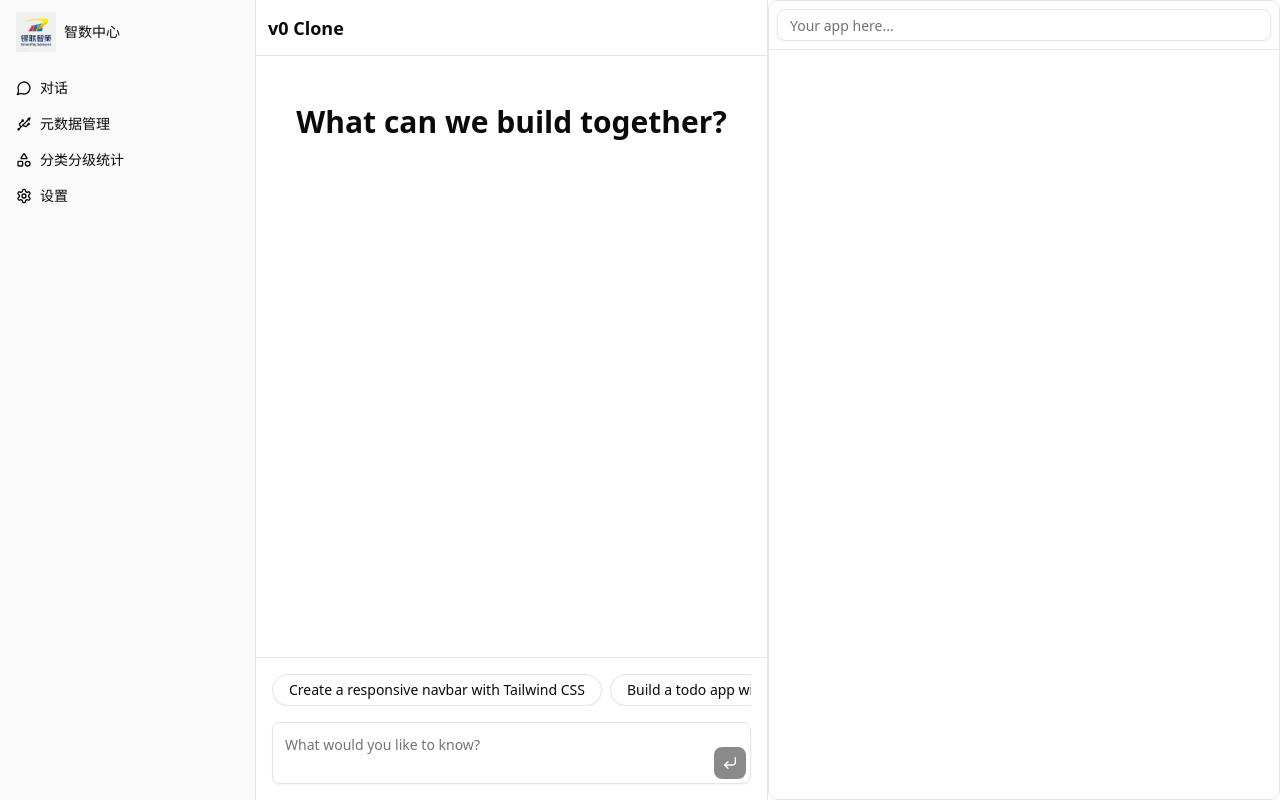
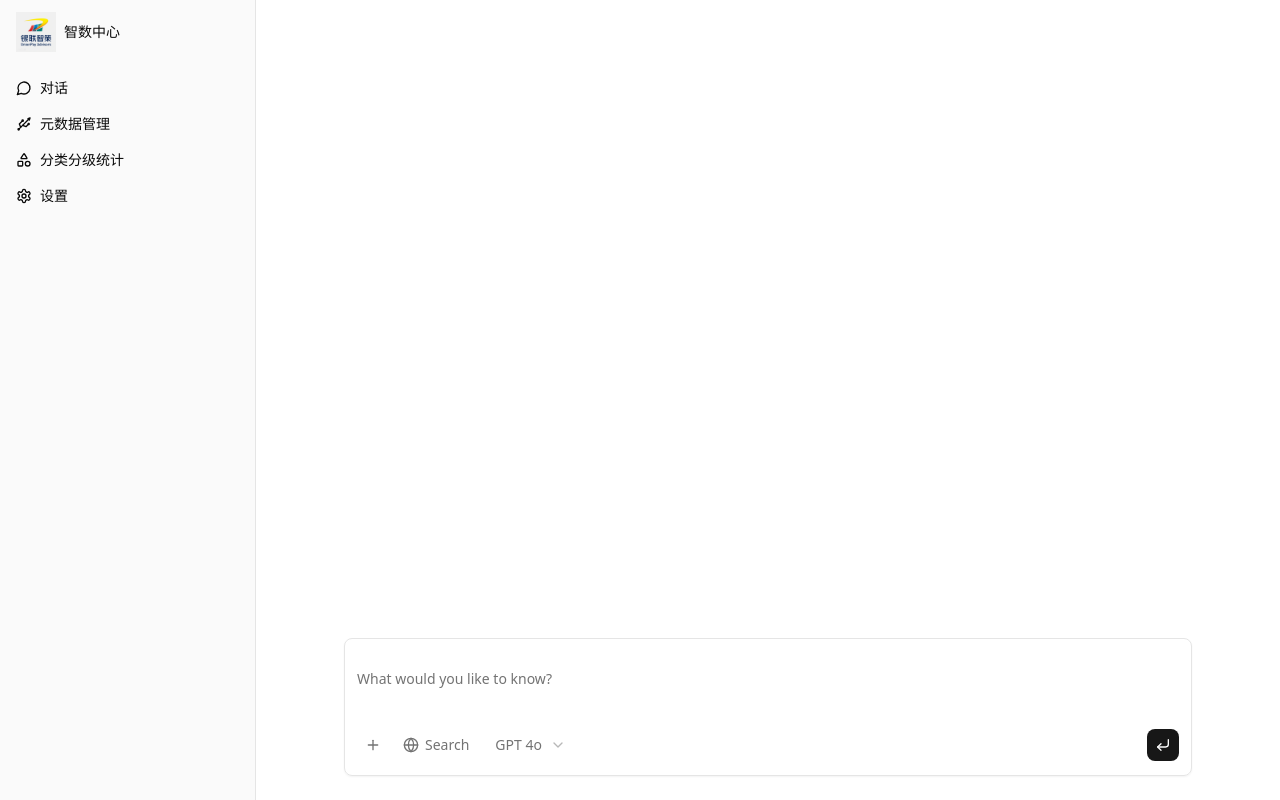
Before and after one commit to suimis/DataClassify, a Next.js app: page /test in a window 1280 px wide. Built offline with nearby package versions, Linux system fonts and the light colour scheme.

Commit message:
update/更新对话样式

```diff
--- a/app/test/page.tsx
+++ b/app/test/page.tsx
@@ -1,175 +1,231 @@
 'use client';
-import { useState } from 'react';
-import {
-  PromptInput,
-  type PromptInputMessage,
-  PromptInputSubmit,
-  PromptInputTextarea,
-} from '@/components/ai-elements/prompt-input';
-import { Message, MessageContent } from '@/components/ai-elements/message';
 import {
   Conversation,
   ConversationContent,
+  ConversationScrollButton,
 } from '@/components/ai-elements/conversation';
 import {
-  WebPreview,
-  WebPreviewNavigation,
-  WebPreviewUrl,
-  WebPreviewBody,
-} from '@/components/ai-elements/web-preview';
+  Message,
+  MessageContent,
+  MessageResponse,
+  MessageActions,
+  MessageAction,
+} from '@/components/ai-elements/message';
+import {
+  PromptInput,
+  PromptInputActionAddAttachments,
+  PromptInputActionMenu,
+  PromptInputActionMenuContent,
+  PromptInputActionMenuTrigger,
+  PromptInputAttachment,
+  PromptInputAttachments,
+  PromptInputBody,
+  PromptInputButton,
+  PromptInputHeader,
+  type PromptInputMessage,
+  PromptInputSelect,
+  PromptInputSelectContent,
+  PromptInputSelectItem,
+  PromptInputSelectTrigger,
+  PromptInputSelectValue,
+  PromptInputSubmit,
+  PromptInputTextarea,
+  PromptInputFooter,
+  PromptInputTools,
+} from '@/components/ai-elements/prompt-input';
+import { Fragment, useState } from 'react';
+import { useChat } from '@ai-sdk/react';
+import { CopyIcon, GlobeIcon, RefreshCcwIcon } from 'lucide-react';
+import {
+  Source,
+  Sources,
+  SourcesContent,
+  SourcesTrigger,
+} from '@/components/ai-elements/sources';
+import {
+  Reasoning,
+  ReasoningContent,
+  ReasoningTrigger,
+} from '@/components/ai-elements/reasoning';
 import { Loader } from '@/components/ai-elements/loader';
-import { Suggestions, Suggestion } from '@/components/ai-elements/suggestion';
-interface Chat {
-  id: string;
-  demo: string;
+const models = [
+  {
+    name: 'GPT 4o',
+    value: 'openai/gpt-4o',
+  },
+  {
+    name: 'Deepseek R1',
+    value: 'deepseek/deepseek-r1',
+  },
+];
+const ChatBotDemo = () => {
+  const [input, setInput] = useState('');
+  const [model, setModel] = useState<string>(models[0].value);
+  const [webSearch, setWebSearch] = useState(false);
+  const { messages, sendMessage, status, regenerate } = useChat();
+  const handleSubmit = (message: PromptInputMessage) => {
+    const hasText = Boolean(message.text);
+    const hasAttachments = Boolean(message.files?.length);
+    if (!(hasText || hasAttachments)) {
+      return;
     }
-export default function Home() {
-  const [message, setMessage] = useState('');
-  const [currentChat, setCurrentChat] = useState<Chat | null>(null);
-  const [isLoading, setIsLoading] = useState(false);
-  const [chatHistory, setChatHistory] = useState<
-    Array<{
-      type: 'user' | 'assistant';
-      content: string;
-    }>
-  >([]);
-  const handleSendMessage = async (promptMessage: PromptInputMessage) => {
-    const hasText = Boolean(promptMessage.text);
-    const hasAttachments = Boolean(promptMessage.files?.length);
-
-    if (!(hasText || hasAttachments) || isLoading) return;
-    const userMessage = promptMessage.text?.trim() || 'Sent with attachments';
-    setMessage('');
-    setIsLoading(true);
-    setChatHistory((prev) => [...prev, { type: 'user', content: userMessage }]);
-    try {
-      const response = await fetch('/api/chat', {
-        method: 'POST',
-        headers: {
-          'Content-Type': 'application/json',
+    sendMessage(
+      {
+        text: message.text || 'Sent with attachments',
+        files: message.files,
       },
-        body: JSON.stringify({
-          message: userMessage,
-          chatId: currentChat?.id,
-        }),
-      });
-      if (!response.ok) {
-        throw new Error('Failed to create chat');
-      }
-      const chat: Chat = await response.json();
-      setCurrentChat(chat);
-      setChatHistory((prev) => [
-        ...prev,
       {
-          type: 'assistant',
-          content: 'Generated new app preview. Check the preview panel!',
+        body: {
+          model: model,
+          webSearch: webSearch,
         },
-      ]);
-    } catch (error) {
-      console.error('Error:', error);
-      setChatHistory((prev) => [
-        ...prev,
-        {
-          type: 'assistant',
-          content:
-            'Sorry, there was an error creating your app. Please try again.',
       },
-      ]);
-    } finally {
-      setIsLoading(false);
-    }
+    );
+    setInput('');
   };
   return (
-    <div className="h-screen flex">
-      {/* Chat Panel */}
-      <div className="w-1/2 flex flex-col border-r">
-        {/* Header */}
-        <div className="border-b p-3 h-14 flex items-center justify-between">
-          <h1 className="text-lg font-semibold">v0 Clone</h1>
+    <div className="max-w-4xl mx-auto p-6 relative size-full h-screen">
+      <div className="flex flex-col h-full">
+        <Conversation className="h-full">
+          <ConversationContent>
+            {messages.map((message) => (
+              <div key={message.id}>
+                {message.role === 'assistant' &&
+                  message.parts.filter((part) => part.type === 'source-url')
+                    .length > 0 && (
+                    <Sources>
+                      <SourcesTrigger
+                        count={
+                          message.parts.filter(
+                            (part) => part.type === 'source-url',
+                          ).length
+                        }
+                      />
+                      {message.parts
+                        .filter((part) => part.type === 'source-url')
+                        .map((part, i) => (
+                          <SourcesContent key={`${message.id}-${i}`}>
+                            <Source
+                              key={`${message.id}-${i}`}
+                              href={part.url}
+                              title={part.url}
+                            />
+                          </SourcesContent>
+                        ))}
+                    </Sources>
+                  )}
+                {message.parts.map((part, i) => {
+                  switch (part.type) {
+                    case 'text':
+                      return (
+                        <Message key={`${message.id}-${i}`} from={message.role}>
+                          <MessageContent>
+                            <MessageResponse>{part.text}</MessageResponse>
+                          </MessageContent>
+                          {message.role === 'assistant' &&
+                            i === messages.length - 1 && (
+                              <MessageActions>
+                                <MessageAction
+                                  onClick={() => regenerate()}
+                                  label="Retry"
+                                >
+                                  <RefreshCcwIcon className="size-3" />
+                                </MessageAction>
+                                <MessageAction
+                                  onClick={() =>
+                                    navigator.clipboard.writeText(part.text)
+                                  }
+                                  label="Copy"
+                                >
+                                  <CopyIcon className="size-3" />
+                                </MessageAction>
+                              </MessageActions>
+                            )}
+                        </Message>
+                      );
+                    case 'reasoning':
+                      return (
+                        <Reasoning
+                          key={`${message.id}-${i}`}
+                          className="w-full"
+                          isStreaming={
+                            status === 'streaming' &&
+                            i === message.parts.length - 1 &&
+                            message.id === messages.at(-1)?.id
+                          }
+                        >
+                          <ReasoningTrigger />
+                          <ReasoningContent>{part.text}</ReasoningContent>
+                        </Reasoning>
+                      );
+                    default:
+                      return null;
+                  }
+                })}
               </div>
-        <div className="flex-1 overflow-y-auto p-4 space-y-4">
-          {chatHistory.length === 0 ? (
-            <div className="text-center font-semibold mt-8">
-              <p className="text-3xl mt-4">What can we build together?</p>
-            </div>
-          ) : (
-            <>
-              <Conversation>
-                <ConversationContent>
-                  {chatHistory.map((msg, index) => (
-                    <Message from={msg.type} key={index}>
-                      <MessageContent>{msg.content}</MessageContent>
-                    </Message>
             ))}
+            {status === 'submitted' && <Loader />}
           </ConversationContent>
+          <ConversationScrollButton />
         </Conversation>
-              {isLoading && (
-                <Message from="assistant">
-                  <MessageContent>
-                    <div className="flex items-center gap-2">
-                      <Loader />
-                      Creating your app...
-                    </div>
-                  </MessageContent>
-                </Message>
-              )}
-            </>
-          )}
-        </div>
-        {/* Input */}
-        <div className="border-t p-4">
-          {!currentChat && (
-            <Suggestions>
-              <Suggestion
-                onClick={() =>
-                  setMessage('Create a responsive navbar with Tailwind CSS')
-                }
-                suggestion="Create a responsive navbar with Tailwind CSS"
+        <PromptInput
+          onSubmit={handleSubmit}
+          className="mt-4"
+          globalDrop
+          multiple
+        >
+          <PromptInputHeader>
+            <PromptInputAttachments>
+              {(attachment) => <PromptInputAttachment data={attachment} />}
+            </PromptInputAttachments>
+          </PromptInputHeader>
+          <PromptInputBody>
+            <PromptInputTextarea
+              onChange={(e) => setInput(e.target.value)}
+              value={input}
             />
-              <Suggestion
-                onClick={() => setMessage('Build a todo app with React')}
-                suggestion="Build a todo app with React"
-              />
-              <Suggestion
-                onClick={() =>
-                  setMessage('Make a landing page for a coffee shop')
-                }
-                suggestion="Make a landing page for a coffee shop"
-              />
-            </Suggestions>
-          )}
-          <div className="flex gap-2">
-            <PromptInput
-              onSubmit={handleSendMessage}
-              className="mt-4 w-full max-w-2xl mx-auto relative"
+          </PromptInputBody>
+          <PromptInputFooter>
+            <PromptInputTools>
+              <PromptInputActionMenu>
+                <PromptInputActionMenuTrigger />
+                <PromptInputActionMenuContent>
+                  <PromptInputActionAddAttachments />
+                </PromptInputActionMenuContent>
+              </PromptInputActionMenu>
+              <PromptInputButton
+                variant={webSearch ? 'default' : 'ghost'}
+                onClick={() => setWebSearch(!webSearch)}
               >
-              <PromptInputTextarea
-                onChange={(e) => setMessage(e.target.value)}
-                value={message}
-                className="pr-12 min-h-[60px]"
-              />
-              <PromptInputSubmit
-                className="absolute bottom-1 right-1"
-                disabled={!message}
-                status={isLoading ? 'streaming' : 'ready'}
-              />
+                <GlobeIcon size={16} />
+                <span>Search</span>
+              </PromptInputButton>
+              <PromptInputSelect
+                onValueChange={(value) => {
+                  setModel(value);
+                }}
+                value={model}
+              >
+                <PromptInputSelectTrigger>
+                  <PromptInputSelectValue />
+                </PromptInputSelectTrigger>
+                <PromptInputSelectContent>
+                  {models.map((model) => (
+                    <PromptInputSelectItem
+                      key={model.value}
+                      value={model.value}
+                    >
+                      {model.name}
+                    </PromptInputSelectItem>
+                  ))}
+                </PromptInputSelectContent>
+              </PromptInputSelect>
+            </PromptInputTools>
+            <PromptInputSubmit disabled={!input && !status} status={status} />
+          </PromptInputFooter>
         </PromptInput>
       </div>
     </div>
-      </div>
-      {/* Preview Panel */}
-      <div className="w-1/2 flex flex-col">
-        <WebPreview>
-          <WebPreviewNavigation>
-            <WebPreviewUrl
-              readOnly
-              placeholder="Your app here..."
-              value={currentChat?.demo}
-            />
-          </WebPreviewNavigation>
-          <WebPreviewBody src={currentChat?.demo} />
-        </WebPreview>
-      </div>
-    </div>
   );
-}
+};
+export default ChatBotDemo;
```
Also changed, not shown: app/chat/page.tsx (+120 -11 lines). Lines whose indentation alone changed are shown as unchanged.
